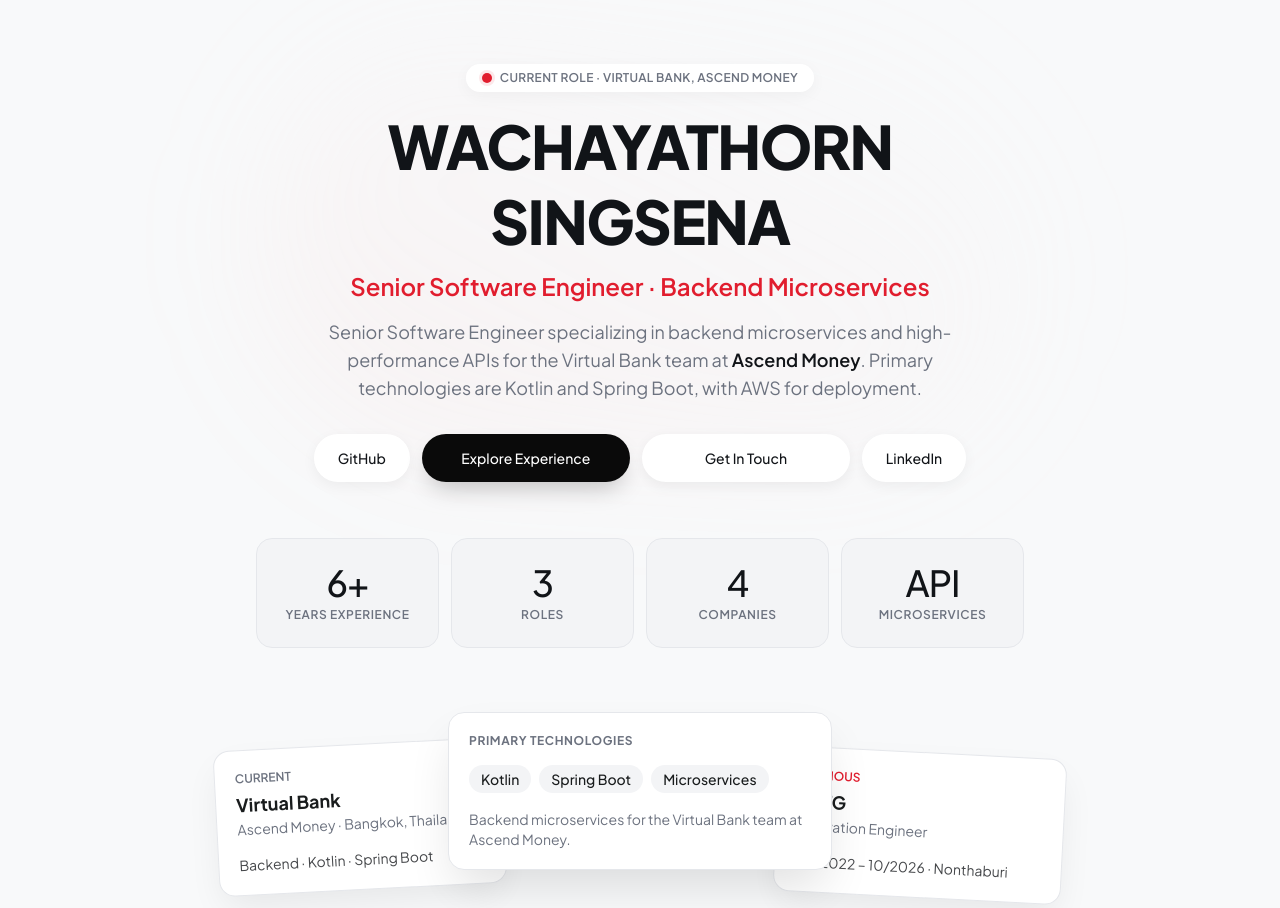
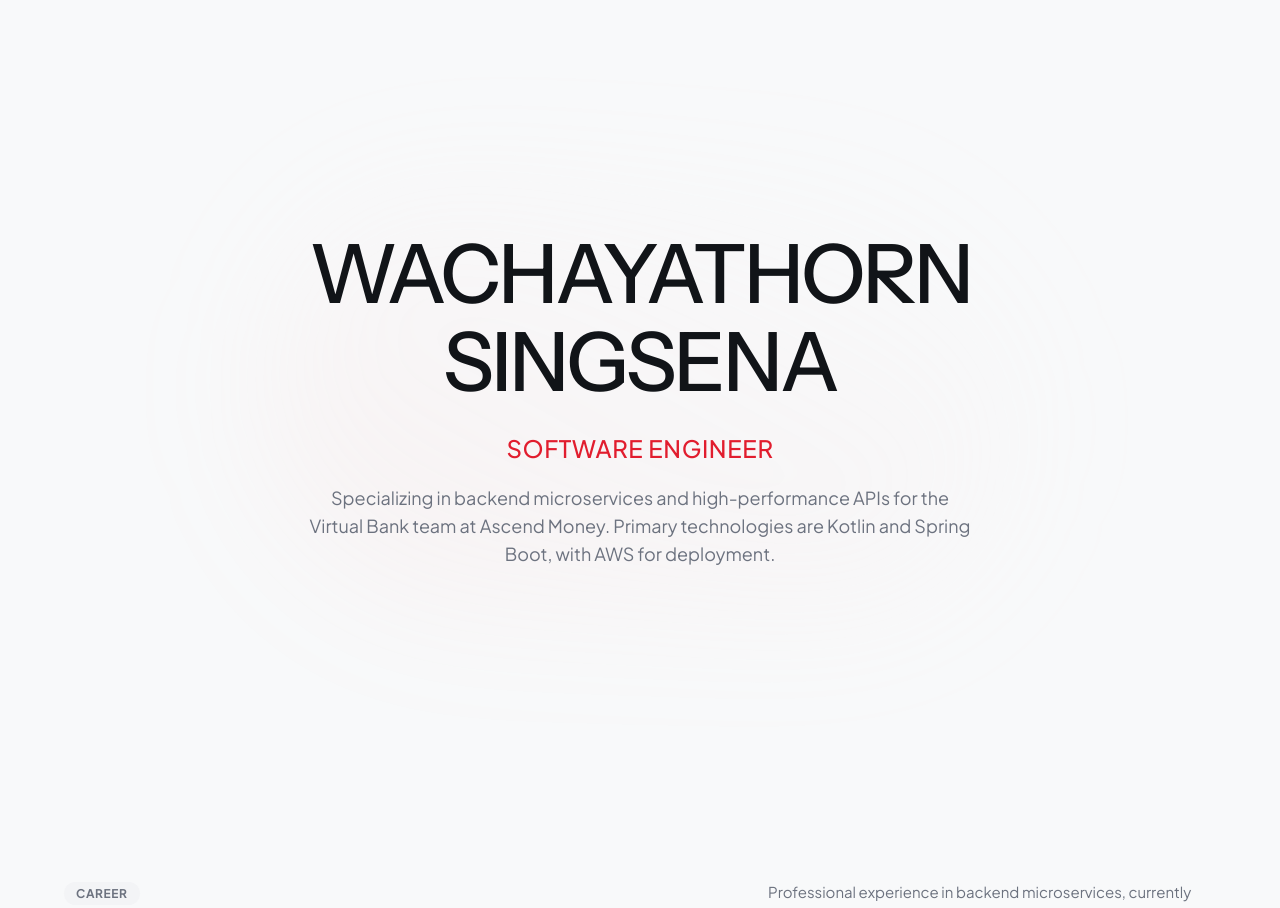
Before and after one commit to wachayathorn/introduce-myself, a Next.js app: page / in a window 1280 px wide. Shown: the top 908 px of the page. Built offline with nearby package versions, Linux system fonts and the light colour scheme.

Commit message:
Update Hero section and global styles: replace font with Instrument Sans, refactor animations for improved clarity, and enhance layout structure. Remove unused animations and streamline CSS for better performance.

```diff
--- a/app/components/sections/hero.tsx
+++ b/app/components/sections/hero.tsx
@@ -1,189 +1,23 @@
-"use client";
-
-import { useRef, useState } from "react";
-
-const stats = [
-  { value: "6+", label: "Years Experience" },
-  { value: "3", label: "Roles" },
-  { value: "4", label: "Companies" },
-  { value: "API", label: "Microservices" },
-];
-
-const cardSlots = [
-  "left-0 top-8 z-10 w-72 -rotate-3 lg:left-6",
-  "left-1/2 top-0 z-30 w-96 -translate-x-1/2 rotate-0",
-  "top-10 z-10 w-72 rotate-3 left-[calc(100%-18rem)] lg:left-[calc(100%-19.5rem)]",
-];
-
 export default function Welcome() {
-  const [order, setOrder] = useState(["now", "daily", "before"]);
-  const moving = useRef(false);
-
-  const bringToMiddle = (id: string) => {
-    if (moving.current) return;
-    setOrder((current) => {
-      const index = current.indexOf(id);
-      if (index === 1) return current;
-      moving.current = true;
-      window.setTimeout(() => {
-        moving.current = false;
-      }, 520);
-      const next = [...current];
-      next[index] = current[1];
-      next[1] = id;
-      return next;
-    });
-  };
-
-  const resetOrder = () => setOrder(["now", "daily", "before"]);
-
-  const deck = (stacked: boolean) =>
-    order.map((id, index) => (
-      <article
-        key={id}
-        onMouseEnter={() => bringToMiddle(id)}
-        className={`rounded-2xl border border-[#E5E7EB] bg-white p-5 text-left transition-all duration-500 ease-[cubic-bezier(0.22,1,0.36,1)] ${
-          stacked
-            ? index === 1
-              ? "z-10 scale-[1.02] shadow-[0_24px_48px_-8px_rgba(0,0,0,0.12)]"
-              : "shadow-[0_16px_36px_-6px_rgba(0,0,0,0.08)]"
-            : `${cardSlots[index]} absolute ${
-                index === 1
-                  ? "shadow-[0_24px_48px_-8px_rgba(0,0,0,0.12)]"
-                  : "shadow-[0_16px_36px_-6px_rgba(0,0,0,0.08)]"
-              }`
-        }`}
-      >
-        {cards[id as keyof typeof cards]}
-      </article>
-    ));
-
-  const cards = {
-    now: (
-      <>
-        <p className="text-xs font-semibold text-[#6C727F] uppercase">Current</p>
-        <h2 className="mt-1 text-lg font-bold">Virtual Bank</h2>
-        <p className="text-sm text-[#6C727F]">Ascend Money · Bangkok, Thailand</p>
-        <p className="mt-4 text-sm text-[#45474a]">Backend · Kotlin · Spring Boot</p>
-      </>
-    ),
-    daily: (
-      <>
-        <p className="text-xs font-bold tracking-wider text-[#6C727F] uppercase">Primary technologies</p>
-        <div className="mt-4 flex flex-wrap gap-2">
-          {["Kotlin", "Spring Boot", "Microservices"].map((tool) => (
-            <span key={tool} className="rounded-full bg-[#F3F4F6] px-3 py-1 text-sm font-medium">
-              {tool}
-            </span>
-          ))}
-        </div>
-        <p className="mt-4 text-sm text-[#6C727F]">
-          Backend microservices for the Virtual Bank team at Ascend Money.
-        </p>
-      </>
-    ),
-    before: (
-      <>
-        <p className="text-xs font-semibold text-[#e11d2e] uppercase">Previous</p>
-        <h2 className="mt-1 text-lg font-bold">KBTG</h2>
-        <p className="text-sm text-[#6C727F]">Innovation Engineer</p>
-        <p className="mt-4 text-sm text-[#45474a]">04/2022 – 10/2026 · Nonthaburi</p>
-      </>
-    ),
-  };
-
   return (
-    <section id="home" className="relative overflow-x-hidden px-4 pt-16 pb-16 md:px-10 lg:px-16">
-      <div className="pointer-events-none absolute top-10 left-1/2 -z-10 h-[420px] w-full max-w-3xl -translate-x-1/2 rounded-full bg-gradient-to-tr from-[#e11d2e]/[0.04] via-red-100/10 to-transparent blur-3xl" />
-      <div className="relative z-10 mx-auto flex max-w-7xl flex-col items-center text-center">
-        <div className="animate-fade-in mb-4 inline-flex items-center gap-2 rounded-full bg-white px-4 py-1.5 shadow-[0_4px_16px_rgba(0,0,0,0.04)]">
-          <span className="relative flex h-2.5 w-2.5">
-            <span className="absolute inline-flex h-full w-full animate-ping rounded-full bg-[#e11d2e] opacity-25" />
-            <span className="relative inline-flex h-2.5 w-2.5 rounded-full bg-[#e11d2e]" />
+    <section id="home" className="relative flex min-h-svh items-center justify-center overflow-x-hidden px-4">
+      <div className="pointer-events-none absolute top-1/2 left-1/2 -z-10 h-[420px] w-full max-w-3xl -translate-x-1/2 -translate-y-1/2 rounded-full bg-gradient-to-tr from-[#e11d2e]/[0.04] via-red-100/10 to-transparent blur-3xl" />
+      <div className="mx-auto flex w-full max-w-5xl flex-col items-center text-center">
+        <h1 className="font-display max-w-full text-[clamp(1.85rem,6.4vw,5.75rem)] leading-[1.02] font-medium tracking-[-0.035em] text-[#111418] uppercase">
+          <span className="hero-line">
+            <span>Wachayathorn</span>
           </span>
-          <span className="text-xs font-semibold tracking-wide text-[#6C727F] uppercase">
-            Current role · Virtual Bank, Ascend Money
-          </span>
-        </div>
-
-        <h1 className="max-w-4xl text-4xl leading-tight font-extrabold tracking-tight text-[#111418] uppercase md:text-6xl">
-          <span className="hero-mask block">
-            <span className="block">Wachayathorn</span>
-          </span>
-          <span className="hero-mask hero-mask-delay block">
-            <span className="block">Singsena</span>
+          <span className="hero-line hero-line-delay">
+            <span>Singsena</span>
           </span>
         </h1>
-        <p className="animate-fade-in-up animation-delay-300 mt-3 text-lg font-semibold text-[#e11d2e] md:text-2xl">
-          Senior Software Engineer · Backend Microservices
+        <p className="animate-fade-in-up animation-delay-300 mt-6 text-lg font-medium tracking-wide text-[#e11d2e] uppercase sm:text-2xl">
+          Software Engineer
         </p>
-        <p className="animate-fade-in-up animation-delay-400 mt-4 max-w-2xl text-base leading-7 text-[#6C727F] md:text-lg">
-          Senior Software Engineer specializing in backend microservices and high-performance APIs
-          for the Virtual Bank team at{" "}
-          <span className="font-semibold text-[#111418]">Ascend Money</span>.
-          Primary technologies are Kotlin and Spring Boot, with AWS for deployment.
+        <p className="animate-fade-in-up animation-delay-300 mt-5 max-w-2xl text-base leading-7 text-[#6C727F] sm:text-lg">
+          Specializing in backend microservices and high-performance APIs for the Virtual Bank team
+          at Ascend Money. Primary technologies are Kotlin and Spring Boot, with AWS for deployment.
         </p>
-
-        <div className="animate-fade-in-up animation-delay-500 mt-8 flex w-full max-w-md flex-col items-center justify-center gap-3 sm:max-w-none sm:flex-row sm:flex-wrap">
-          <a
-            href="https://github.com/wachayathorn"
-            target="_blank"
-            rel="noreferrer"
-            className="hover-pop inline-flex h-12 w-full items-center justify-center rounded-full bg-white px-6 text-sm font-medium text-[#111418] shadow-[0_4px_14px_rgba(0,0,0,0.05)] hover:bg-[#fff1f2] hover:text-[#e11d2e] sm:w-auto"
-          >
-            GitHub
-          </a>
-          <a
-            href="#experience"
-            className="hover-pop inline-flex h-12 w-full items-center justify-center rounded-full bg-black text-sm font-medium text-white shadow-[0_12px_24px_-8px_rgba(0,0,0,0.25)] hover:bg-[#2a2a2a] sm:w-52"
-          >
-            Explore Experience
-          </a>
-          <a
-            href="#contact"
-            className="hover-pop inline-flex h-12 w-full items-center justify-center rounded-full bg-white text-sm font-medium text-[#111418] shadow-[0_4px_14px_rgba(0,0,0,0.06)] hover:bg-black hover:text-white sm:w-52"
-          >
-            Get In Touch
-          </a>
-          <a
-            href="https://linkedin.com/in/wachayathorn"
-            target="_blank"
-            rel="noreferrer"
-            className="hover-pop inline-flex h-12 w-full items-center justify-center rounded-full bg-white px-6 text-sm font-medium text-[#111418] shadow-[0_4px_14px_rgba(0,0,0,0.05)] hover:bg-[#fff1f2] hover:text-[#e11d2e] sm:w-auto"
-          >
-            LinkedIn
-          </a>
-        </div>
-
-        <div className="mt-14 grid w-full max-w-3xl grid-cols-2 gap-3 md:grid-cols-4">
-          {stats.map((stat, index) => (
-            <div
-              key={stat.label}
-              className="hover-pop animate-scale-in flex flex-col items-center rounded-2xl border border-[#E5E7EB] bg-[#F3F4F6] p-6 text-center [animation-fill-mode:both] hover:bg-white"
-              style={{ animationDelay: `${0.55 + index * 0.12}s` }}
-            >
-              <span className="text-4xl font-medium tracking-tight text-[#111418]">
-                {stat.value}
-              </span>
-              <span className="mt-1 text-xs font-semibold tracking-wider text-[#6C727F] uppercase">
-                {stat.label}
-              </span>
-            </div>
-          ))}
-        </div>
-
-        <div
-          className="mt-16 flex w-full max-w-xl flex-col gap-4 xl:hidden"
-          onMouseLeave={resetOrder}
-        >
-          {deck(true)}
-        </div>
-        <div
-          className="relative mx-auto mt-16 hidden min-h-[280px] w-full max-w-4xl xl:block"
-          onMouseLeave={resetOrder}
-        >
-          {deck(false)}
-        </div>
       </div>
     </section>
   );
--- a/app/globals.css
+++ b/app/globals.css
@@ -1,8 +1,9 @@
-@import url("https://fonts.googleapis.com/css2?family=Plus+Jakarta+Sans:wght@300..800&display=swap");
+@import url("https://fonts.googleapis.com/css2?family=Instrument+Sans:wght@500;600&family=Plus+Jakarta+Sans:wght@300..800&display=swap");
 @import "tailwindcss";
 
 @theme {
   --font-sans: "Plus Jakarta Sans", ui-sans-serif, sans-serif;
+  --font-display: "Instrument Sans", "Plus Jakarta Sans", sans-serif;
   --color-black: #0a0a0a;
   --color-white: #ffffff;
 }
@@ -22,31 +23,13 @@ html {
   }
 }
 
-@keyframes fade-in {
+@keyframes hero-arrive {
   from {
     opacity: 0;
+    transform: translateY(110%);
   }
   to {
     opacity: 1;
-  }
-}
-
-@keyframes scale-in {
-  from {
-    opacity: 0;
-    transform: scale(0.95);
-  }
-  to {
-    opacity: 1;
-    transform: scale(1);
-  }
-}
-
-@keyframes hero-rise {
-  from {
-    transform: translateY(110%);
-  }
-  to {
     transform: translateY(0);
   }
 }
@@ -55,41 +38,28 @@ html {
   animation: fade-in-up 1s ease-out forwards;
 }
 
-.animate-fade-in {
-  animation: fade-in 0.8s ease-out forwards;
-}
-
-.animate-scale-in {
-  animation: scale-in 0.7s ease-out forwards;
-}
-
 .animation-delay-300 {
   animation-delay: 0.3s;
   opacity: 0;
 }
 
-.animation-delay-400 {
-  animation-delay: 0.4s;
-  opacity: 0;
+.font-display {
+  font-family: var(--font-display);
 }
 
-.animation-delay-500 {
-  animation-delay: 0.5s;
-  opacity: 0;
+.hero-line {
+  display: block;
+  overflow: hidden;
+  padding-bottom: 0.06em;
 }
 
-.hero-mask {
+.hero-line > span {
   display: block;
-  overflow: hidden;
+  animation: hero-arrive 1.05s cubic-bezier(0.22, 1, 0.36, 1) both;
 }
 
-.hero-mask > span {
-  display: block;
-  animation: hero-rise 0.9s cubic-bezier(0.22, 1, 0.36, 1) both;
-}
-
-.hero-mask-delay > span {
-  animation-delay: 0.14s;
+.hero-line-delay > span {
+  animation-delay: 0.18s;
 }
 
 .lazy-show {
@@ -150,13 +120,9 @@ html {
   .lazy-show.topic.is-shown:hover,
   .hover-pop:hover,
   .hover-line:hover,
-  .hero-mask > span,
-  .animate-fade-in,
+  .hero-line > span,
   .animate-fade-in-up,
-  .animate-scale-in,
-  .animation-delay-300,
-  .animation-delay-400,
-  .animation-delay-500 {
+  .animation-delay-300 {
     animation: none;
     opacity: 1;
     transform: none;
```
